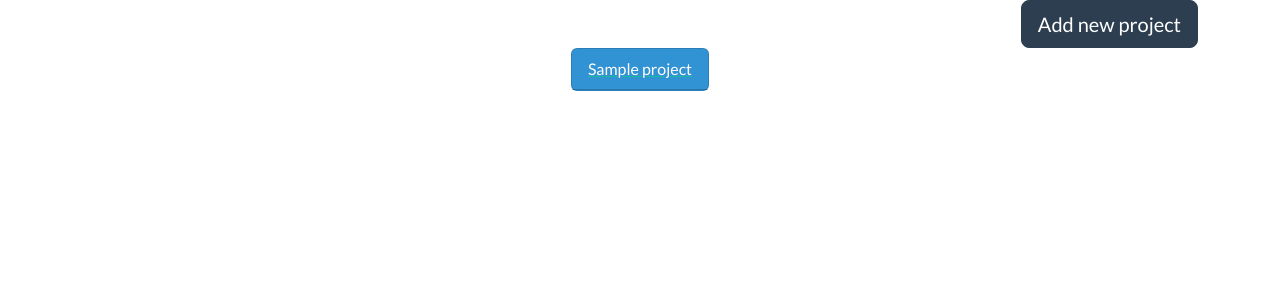
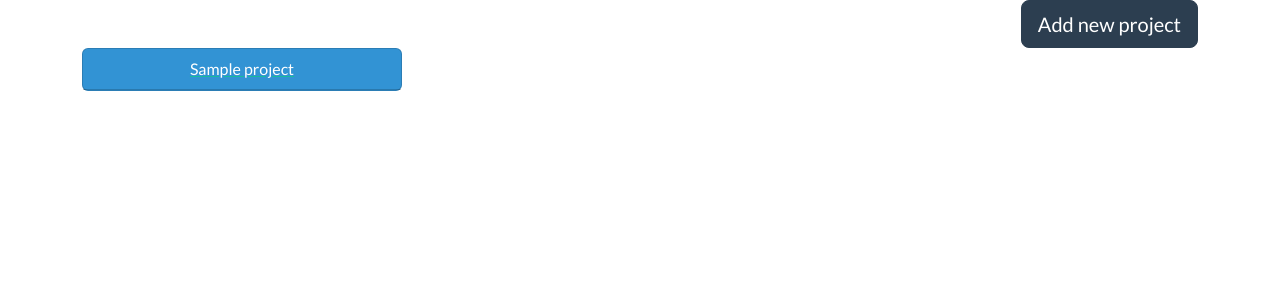
Before and after one commit to Amtilaw/feedback-projet, a Symfony app: template templates/home_manager/index.html.twig in a window 1280 px wide. Shown: the top 300 px of the page. Run offline with Twig, Linux system fonts and the light colour scheme; the template is opened without the code that fills it: most values are stand-ins (such as "Sample title", 1, 10 or a date in 2020); some libraries are stand-ins or nearby versions.

Commit message:
HomeManager v2.2

```diff
--- a/templates/home_manager/index.html.twig
+++ b/templates/home_manager/index.html.twig
@@ -16,11 +16,11 @@
 	</div>
 
 	<div class="container">
-		<div class="d-flex justify-content-center">
+		<div class="row justify-content-center">
 			{% for project in projects %}
 				<a href="">
 					<div class="card text-white bg-info mb-3" style="max-width: 20rem;">
-						<div class="card-header">{{project.name}}</div>
+						<div class="card-header d-flex justify-content-center">{{project.name}}</div>
 					</div>
 				</a>
 			{% endfor %}
@@ -32,9 +32,6 @@
 			<div class="modal-content">
 				<div class="modal-header">
 					<h5 class="modal-title">Add project</h5>
-					<button type="button" class="btn-close" data-bs-dismiss="modal" aria-label="Close">
-						<span aria-hidden="true"></span>
-					</button>
 				</div>
 				<div class="modal-body">
 					<div class="form-group">
@@ -44,7 +41,6 @@
 				</div>
 				<div class="modal-footer">
 					<button type="button" class="btn btn-primary" onclick="addProject()">Save changes</button>
-					<button type="button" class="btn btn-secondary" data-bs-dismiss="modal">Close</button>
 				</div>
 			</div>
 		</div>
```
